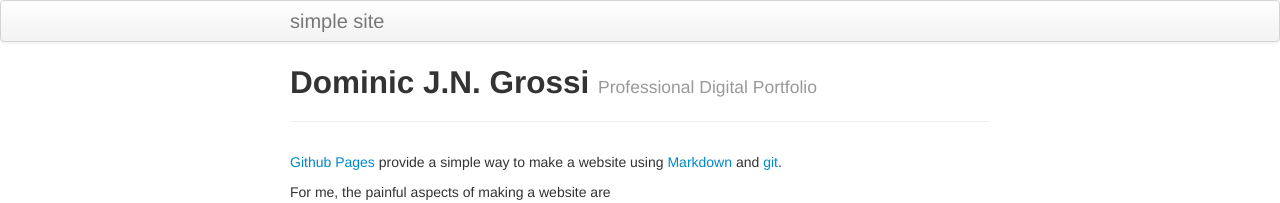
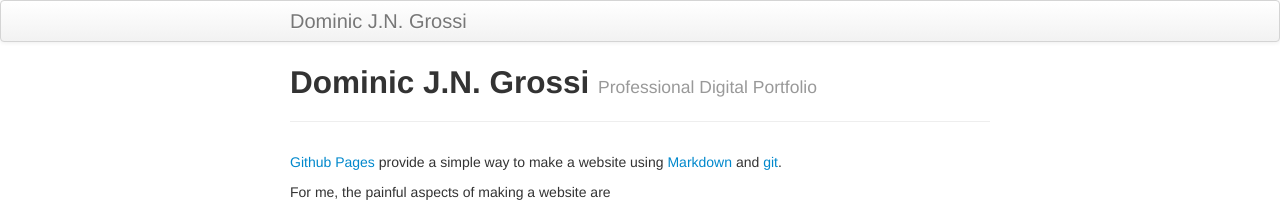
Before and after one commit to Dominicgrossi/Dominicgrossi.github.io, a Jekyll site: the page built from index.md, in a window 1280 px wide. Shown: the top 203 px of the page. Built offline with Jekyll 4.4.1, drawn with Linux system fonts in a browser that asks for light colours.

Commit message:
Update _config.yml

```diff
--- a/_config.yml
+++ b/_config.yml
@@ -8,7 +8,7 @@ highlighter: rouge
 # Themes are encouraged to use these universal variables
 # so be sure to set them if your theme uses them.
 #
-title : simple site
+title : Dominic J.N. Grossi
 author :
   name : Karl Broman
   email : kbroman@gmail.com
@@ -17,7 +17,7 @@ author :
   feedburner : nil
 
 # NOTE: Replacing this next line with your own URL
-production_url : https://kbroman.github.io/simple_site
+production_url : https://dominicgrossi.github.io/
 
 # Tell Github to use the kramdown markdown interpreter
 # (see https://help.github.com/articles/migrating-your-pages-site-from-maruku)
```
